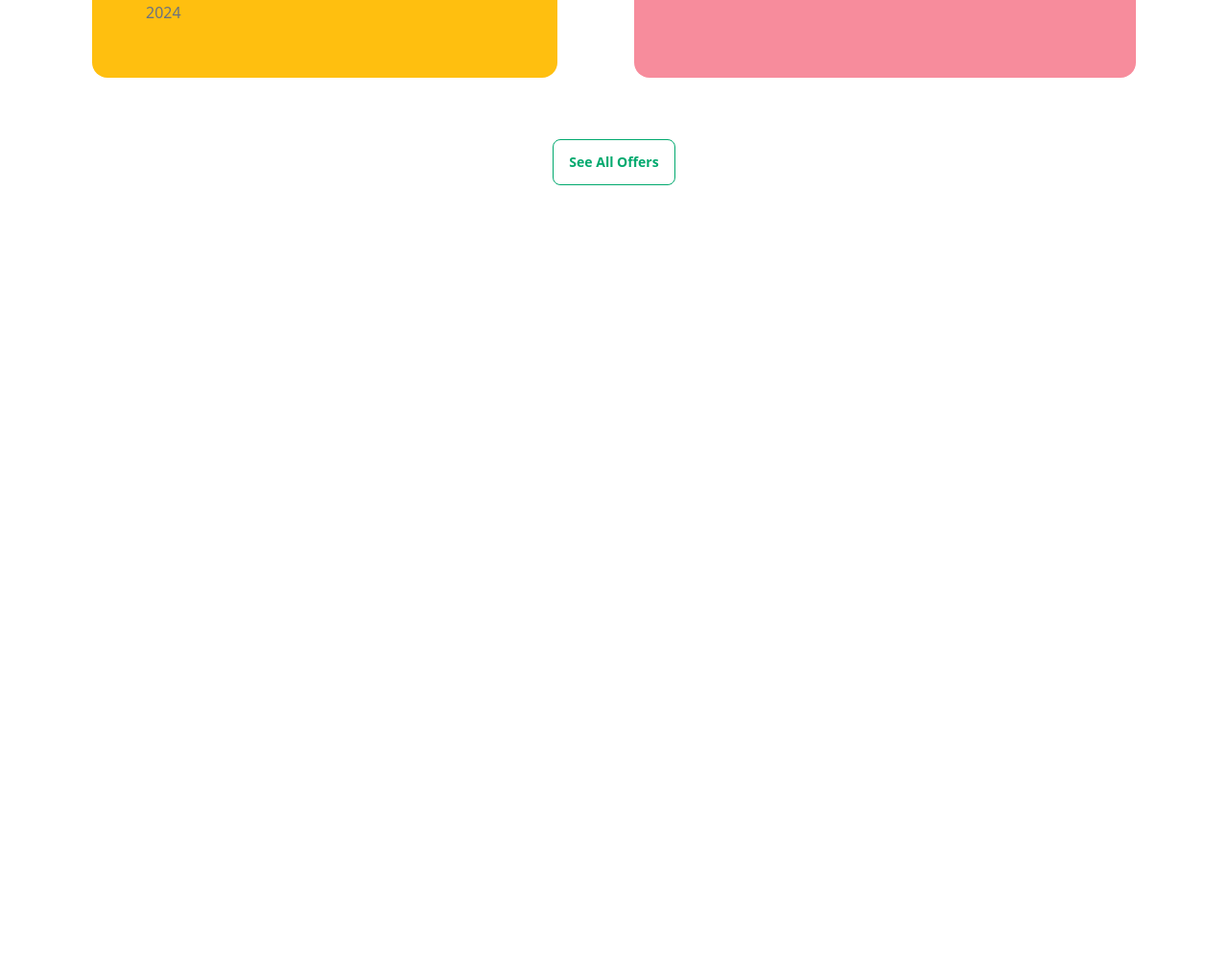
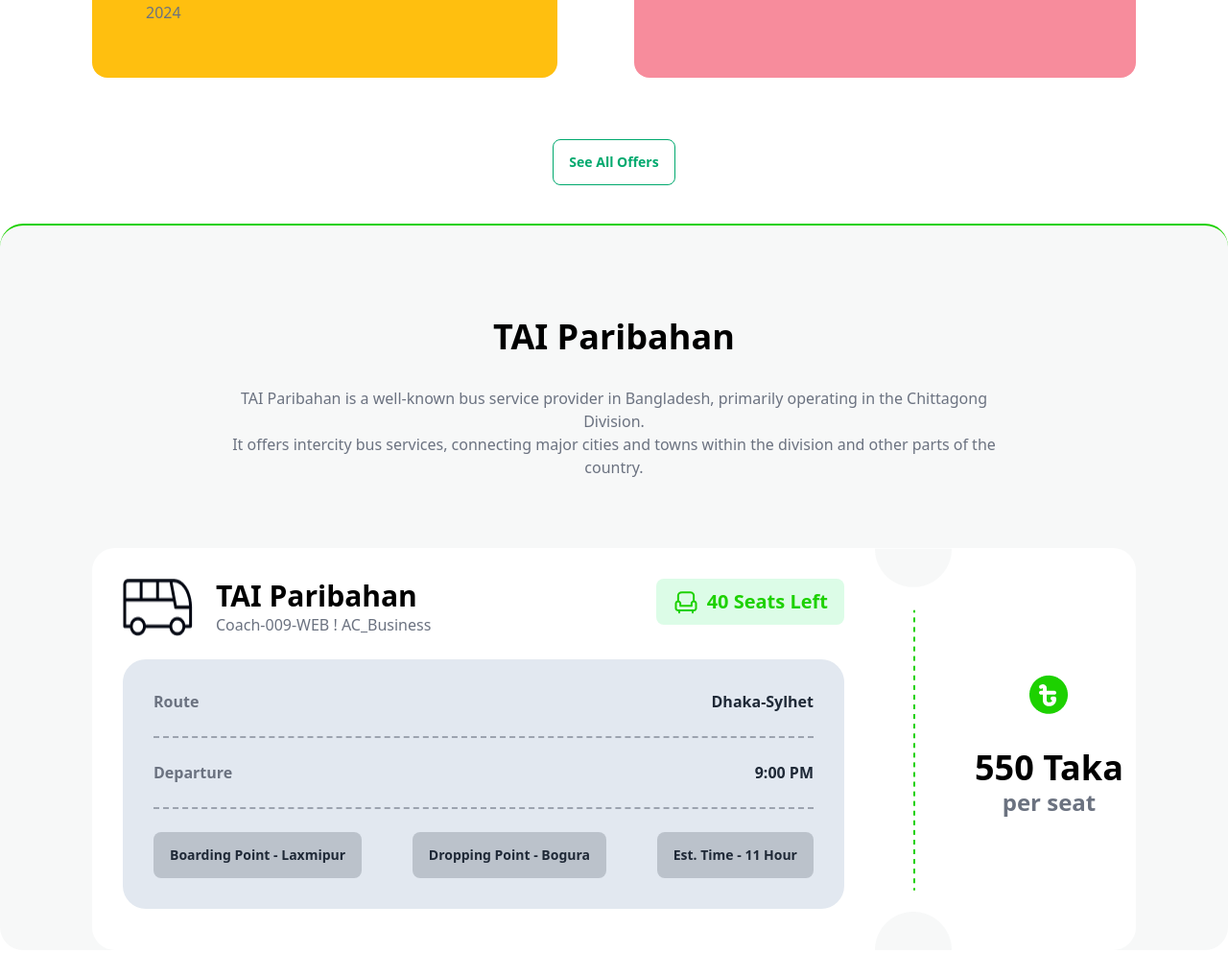
Before and after one commit to Mehedi-m/Assignment-05, a plain HTML site: page index.html in a window 1280 px wide. Shown: the part 1327-2320 px from the top of the page at 96% size. Before the commit the page ends 1560 px from the top, so only its background shows below. Drawn offline with nearby package versions, Linux system fonts and the light colour scheme.

Commit message:
finished another section

```diff
--- a/index.html
+++ b/index.html
@@ -122,12 +122,82 @@
     </div>
 </div>
 
-
-
     </section>
 
 
-    <section class="tic-sec">
+    <section class="tic-sec bg-[#F7F8F8] rounded-3xl border-t-2 border-t-[#1DD100]">
+
+      <div class="pt-24 text-center">
+        <p><span class="text-black text-4xl font-bold pb-6">TAI Paribahan</span></p>
+
+      <p class="text-gray-500 px-60 py-8">TAI Paribahan is a well-known bus service provider in Bangladesh, primarily operating in the Chittagong Division. <br>
+        It offers intercity bus services, connecting major cities and towns within the division and other parts of the country.</p>
+      </div>
+
+      <div class="mx-24 my-10 bg-white rounded-3xl flex">
+
+
+        <div class="p-8 w-9/12">
+
+          <div class="flex justify-between ">
+
+          <div class="flex gap-6 ">
+          <img src="images/bus-logo.png" alt="">
+          <p class="text-gray-500" ><span class="text-black text-3xl font-bold ">TAI Paribahan</span> <br> Coach-009-WEB ! AC_Business</p>
+          </div>
+
+          <button class="btn btn-ghost bg-green-100"><img src="images/seat-green.png" alt=""> <span class="text-[#1DD100] text-xl"> 40 Seats Left</span></button>
+
+        </div>
+
+        <div class="bg-slate-200 p-8 rounded-3xl mt-6">
+
+        <div class="flex justify-between border-gray-400 border-b-2 border-dashed mb-6 ">
+          <p class="text-gray-500 font-semibold">Route</p>
+          <p class="font-semibold mb-6">Dhaka-Sylhet</p>
+        </div>
+
+        <div class="flex justify-between border-gray-400 border-b-2 border-dashed mb-6 ">
+          <p class="text-gray-500 font-semibold">Departure</p>
+          <p class="font-semibold mb-6">9:00 PM</p>
+        </div>
+
+        <div class="flex justify-between">
+          <button class="btn btn-active btn-ghost">Boarding Point - Laxmipur</button>
+          <button class="btn btn-active btn-ghost">Dropping Point - Bogura</button>
+          <button class="btn btn-active btn-ghost">Est. Time - 11 Hour</button>
+        </div>
+
+
+        </div>
+
+      </div>
+
+      <div>
+        <img src="images/info-devider.png" alt="">
+      </div>
+
+      <div class="text-center mt-32 ml-6">
+
+        <div class="flex justify-center">
+          <img src="images/fare.png" alt="">
+        </div>
+
+
+        <p class="text-black font-semibold text-4xl mt-8">550 Taka</p>
+        <p class="text-gray-500 font-semibold text-2xl">per seat</p>
+
+      </div>
+
+
+
+
+
+
+
+      </div>
+
+
 
 
 
```
